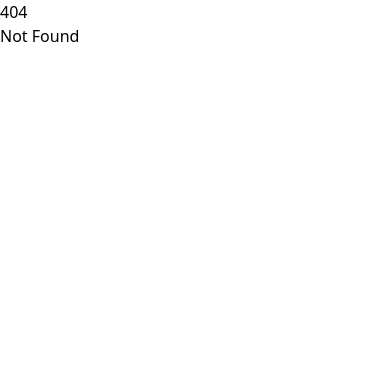
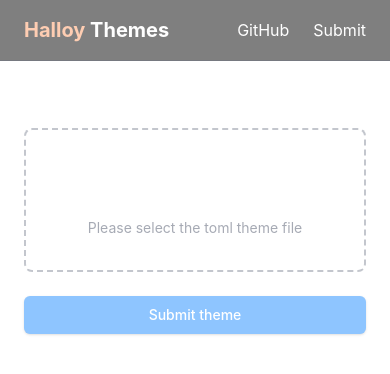
Before and after one commit to squidowl/halloy-themes, a SvelteKit app: page /submit in a window 390 px wide. Before the commit this address had no page. Shown: the top 374 px of the page. Built offline with nearby package versions, Linux system fonts and the light colour scheme.

Commit message:
Added submit and better responsive browsing

```diff
--- /dev/null
+++ b/src/lib/components/Navigation.svelte
@@ -0,0 +1,20 @@
+<div
+  class="fixed top-0 right-0 left-0 z-50 flex items-center justify-between border-b border-gray-500/40 bg-black/50 px-6 py-4 backdrop-blur-md"
+>
+  <div class="text-xl font-bold">
+    <a href="/"><span class="text-[#fecdb2]">Halloy</span> Themes</a>
+  </div>
+  <nav>
+    <ul class="flex space-x-6">
+      <li>
+        <a
+          href="https://github.com/squidowl/halloy"
+          class="transition-colors duration-200 hover:text-[#fecdb2]">GitHub</a
+        >
+      </li>
+      <li>
+        <a href="/submit" class="transition-colors duration-200 hover:text-[#fecdb2]">Submit</a>
+      </li>
+    </ul>
+  </nav>
+</div>
--- a/src/lib/components/Window.svelte
+++ b/src/lib/components/Window.svelte
@@ -38,7 +38,7 @@
       style={`background-color: ${theme.general?.background}; color: ${theme.text?.primary};`}
     >
       <!-- Left sidebar -->
-      <div class="w-fit" style={`background-color: ${theme.general?.background};`}>
+      <div class="hidden w-fit sm:block" style={`background-color: ${theme.general?.background};`}>
         <div class="p-2" style={`color: ${theme.text?.primary};`}>
           <div class="mb-1 pl-6">liberachat</div>
 
@@ -60,7 +60,7 @@
 
       <!-- Buffer -->
       <div
-        class="mr-3 mb-3 rounded-lg border"
+        class="mr-3 mb-3 ml-3 rounded-lg border"
         style={`border-color: ${theme.buffer?.border_selected};`}
       >
         <!-- Buffer header -->
@@ -152,7 +152,7 @@
           </div>
 
           <!-- Nick list -->
-          <div class="flex flex-col pl-2">
+          <div class="hidden sm:block flex-col pl-2">
             {#each ['@casperstorm', '@tarkah', '@andymandias', '+pixelcat', 'bob42', 'musicfan', 'snowdrop', 'qwerty', 'coffeemug'] as user}
               <div style={`color: ${nickname(_.trimStart(user, '@+'))};`}>
                 {user}
--- a/src/routes/+page.svelte
+++ b/src/routes/+page.svelte
@@ -5,34 +5,13 @@
 
   import type { PageProps } from './$types';
   import Window from '$lib/components/Window.svelte';
+  import Navigation from "$lib/components/Navigation.svelte";
 
   const { data }: PageProps = $props();
 </script>
 
 <div class="text-white" style="font-family: Inter, sans-serif;">
-  <div
-    class="fixed top-0 right-0 left-0 z-50 flex items-center justify-between border-b border-gray-500/40 bg-black/50 px-6 py-4 backdrop-blur-md"
-  >
-    <div class="text-xl font-bold">
-      <a class="text-[#fecdb2]" href="https://halloy.squidowl.org/" target="_blank">Halloy</a> Themes
-    </div>
-    <nav>
-      <ul class="flex space-x-6">
-        <li>
-          <a
-            href="https://github.com/squidowl/halloy"
-            class="transition-colors duration-200 hover:text-[#fecdb2]">GitHub</a
-          >
-        </li>
-        <li>
-          <a
-            href="https://github.com/squidowl/halloy"
-            class="transition-colors duration-200 hover:text-[#fecdb2]">Submit</a
-          >
-        </li>
-      </ul>
-    </nav>
-  </div>
+  <Navigation />
   <div class="w-full pt-16">
     <div class="flex flex-wrap justify-center gap-4 p-2">
       {#each data.themes as item}
@@ -42,10 +21,6 @@
             <div class="text-md mt-2">
               {item.name}
             </div>
-            <div class="text-xs">
-              by
-              <a class="transition-colors duration-200 hover:text-[#fecdb2]" href="https://github.com/{item.submittedBy}" target="_blank">{item.submittedBy}</a>
-            </div>
           </div>
         </div>
       {/each}
--- /dev/null
+++ b/src/routes/submit/+page.server.ts
@@ -0,0 +1,31 @@
+import type { Actions } from './$types';
+import { fail } from '@sveltejs/kit';
+
+export const actions: Actions = {
+  default: async ({ request }) => {
+    try {
+      const formData = await request.formData();
+      const file = formData.get('file') as File;
+
+      if (!file) {
+        return fail(400, { error: 'No file uploaded' });
+      }
+
+      const arrayBuffer = await file.arrayBuffer();
+      const buffer = Buffer.from(arrayBuffer);
+      console.log(buffer);
+
+      return {
+        success: true,
+        message: `Theme "${file.name}" has been submitted successfully!`,
+        fileName: file.name,
+      };
+    } catch (error) {
+      console.error('Upload error:', error);
+      return fail(500, {
+        error: 'File upload failed',
+        details: error instanceof Error ? error.message : 'Unknown error'
+      });
+    }
+  }
+};
--- /dev/null
+++ b/src/routes/submit/+page.svelte
@@ -0,0 +1,163 @@
+<script lang="ts">
+  import Navigation from '$lib/components/Navigation.svelte';
+  import { enhance } from '$app/forms';
+
+  export let form: any;
+  export let onFileSelected: (event: { files: FileList }) => void;
+
+  let files: FileList | null = null;
+  let isDragging = false;
+  let fileInput: HTMLInputElement;
+  let error = '';
+  let success = '';
+  let isUploading = false;
+
+  function handleFileSelect(event: Event) {
+    const input = event.target as HTMLInputElement;
+
+    if (input.files && input.files.length > 0) {
+      files = input.files;
+      error = '';
+      success = '';
+      onFileSelected?.({ files });
+    }
+  }
+
+  function handleDragEnter(event: DragEvent) {
+    event.preventDefault();
+    event.stopPropagation();
+    isDragging = true;
+  }
+
+  function handleDragOver(event: DragEvent) {
+    event.preventDefault();
+    event.stopPropagation();
+    isDragging = true;
+  }
+
+  function handleDragLeave(event: DragEvent) {
+    event.preventDefault();
+    event.stopPropagation();
+    isDragging = false;
+  }
+
+  function handleDrop(event: DragEvent) {
+    event.preventDefault();
+    event.stopPropagation();
+    isDragging = false;
+
+    if (event.dataTransfer?.files && event.dataTransfer.files.length > 0) {
+      files = event.dataTransfer.files;
+      fileInput.files = event.dataTransfer.files;
+      error = '';
+      success = '';
+      onFileSelected?.({ files });
+    }
+  }
+
+  function triggerFileInput() {
+    fileInput.click();
+  }
+
+  function resetForm() {
+    files = null;
+    error = '';
+  }
+
+  $: if (form) {
+    isUploading = false;
+
+    if (form.success) {
+      success = form.message || 'File uploaded successfully!';
+      resetForm();
+    } else if (form.error) {
+      error = form.error;
+    }
+  }
+</script>
+
+<div class="text-white" style="font-family: Inter, sans-serif;">
+  <Navigation />
+  <div class="flex w-full justify-center px-6 pt-16">
+    <div class="w-full max-w-xl pt-16">
+      <form
+        method="POST"
+        enctype="multipart/form-data"
+        use:enhance={() => {
+          isUploading = true;
+          error = '';
+          success = '';
+        }}
+        class="space-y-6"
+      >
+        <input
+          bind:this={fileInput}
+          type="file"
+          id="fileInput"
+          name="file"
+          on:change={handleFileSelect}
+          class="hidden"
+        />
+
+        <div
+          on:click={triggerFileInput}
+          on:keydown={(e) => (e.key === 'Enter' || e.key === ' ' ? triggerFileInput() : null)}
+          on:dragenter={handleDragEnter}
+          on:dragover={handleDragOver}
+          on:dragleave={handleDragLeave}
+          on:drop={handleDrop}
+          tabindex="0"
+          role="button"
+          class="cursor-pointer rounded-lg border-2 border-dashed border-gray-500/40 p-8 text-center transition-colors duration-200 hover:border-gray-500 {isDragging
+            ? 'bg-gray-500/40'
+            : ''}"
+        >
+          <div class="flex flex-col items-center justify-center">
+            <div class="text-lg">
+              {#if files && files.length > 0}
+                {files[0].name}
+              {:else}
+                Drag and drop your theme here or click to browse
+              {/if}
+            </div>
+            <div class="text-sm text-gray-500/60">
+              {#if files && files.length > 0}
+                <p>Size: {(files[0].size / 1024).toFixed(2)} KB</p>
+              {:else}
+                <p>Please select the toml theme file</p>
+              {/if}
+            </div>
+          </div>
+        </div>
+
+        {#if error}
+          <div class="rounded-lg border border-red-400 bg-red-200 p-4">
+            <div class="flex items-center">
+              <p class="text-red-700">{error}</p>
+            </div>
+          </div>
+        {/if}
+
+        {#if success}
+          <div class="mb-4 rounded-lg border border-green-200 bg-green-50 p-4">
+            <div class="flex items-center justify-center">
+              <p class="text-green-700">{success}</p>
+            </div>
+          </div>
+        {/if}
+
+        <button
+          type="submit"
+          disabled={!files || files.length === 0 || isUploading}
+          class="cursor-pointer flex w-full justify-center rounded-md border border-transparent bg-blue-600 px-4 py-2 text-sm font-medium text-white shadow-sm transition-colors hover:bg-blue-700 disabled:cursor-not-allowed disabled:bg-blue-300"
+        >
+          {#if isUploading}
+            Uploading...
+          {:else}
+            Submit theme
+          {/if}
+        </button>
+      </form>
+    </div>
+  </div>
+</div>
```
